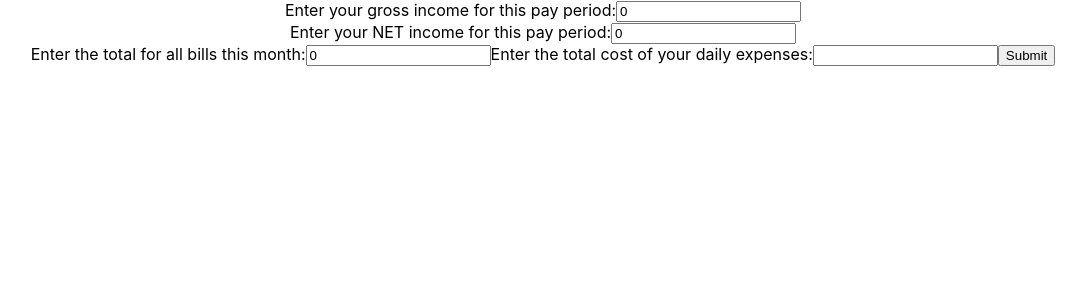
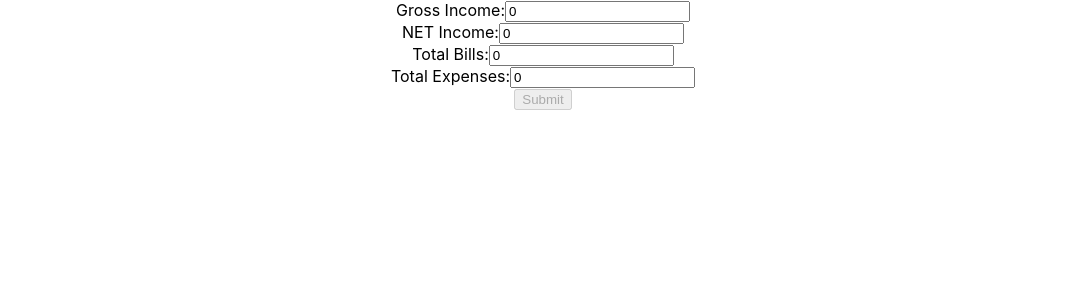
Before and after one commit to ChristopherHarwell/budget-calculator-ui, a React (Create React App) app: page / in a window 1280 px wide. Shown: the top 300 px of the page, without its empty margins (97-1183 px from the left). Built offline with nearby package versions, Linux system fonts and the light colour scheme; the HTML template or start-up script is replaced by a standard one.

Commit message:
Almost finished

```diff
--- a/package.json
+++ b/package.json
@@ -9,6 +9,7 @@
     "axios": "^0.26.1",
     "react": "^18.0.0",
     "react-dom": "^18.0.0",
+    "react-hook-form": "^7.29.0",
     "react-scripts": "5.0.0",
     "web-vitals": "^0.2.4",
     "workbox-background-sync": "^5.1.4",
@@ -22,7 +23,8 @@
     "workbox-range-requests": "^5.1.4",
     "workbox-routing": "^5.1.4",
     "workbox-strategies": "^5.1.4",
-    "workbox-streams": "^5.1.4"
+    "workbox-streams": "^5.1.4",
+    "yup": "^0.32.11"
   },
   "scripts": {
     "start": "react-scripts start",
--- a/src/App.js
+++ b/src/App.js
@@ -1,110 +1,14 @@
 import { useState, React } from "react";
+import Form from "./components/Form/Form";
 import logo from "./logo.svg";
 import "./App.css";
 
 function App() {
-  const initialFormValues = {
-    grossIncome: 0,
-    netIncome: 0,
-    bills: 0,
-  };
 
-  // const [grossIncome, setGrossIncome] = useState(0);
-  // const [netIncome, setNetIncome] = useState(0);
-  // const [bills, setBills] = useState(0);
-
-  const [budget, setBudget] = useState(initialFormValues);
-
-  const [formValues, setFormValues] = useState({
-    gross: 0,
-    net: 0,
-    bills: 0,
-    dailyExpenses: 0,
-  });
-
-  const onInputChange = (event) => {
-    const inputThatChanged = event.target.name;
-    const newValueForInput = event.target.value;
-    setFormValues({
-      ...formValues,
-      [inputThatChanged]: newValueForInput,
-    });
-  };
-
-  const handleSubmit = (event) => {
-    event.preventDefault();
-    const newBudget = {
-      gross: formValues.gross,
-      net: formValues.net,
-      bills: formValues.bills,
-      dailyExpenses: formValues.dailyExpenses
-    }
-    setBudget(newBudget);
-
-  };
-
-  // Savings stuff will be implemented later
-  const [savings, setSavings] = useState(0);
-  const [savingsPercentage, setSavingsPercentage] = useState(0);
-  const [savingsGoal, setSavingsGoal] = useState(0);
-  const [savingsGoalPercentage, setSavingsGoalPercentage] = useState(0);
 
   return <div className="App">
-          <Form
-        onInputChange={onInputChange}
-        formValues={budget}
-        onFormSubmit={handleSubmit}
-      />
+          <Form />
   </div>;
 }
 
-function Form(props) {
-  return (
-  <form onSubmit={props.handleSubmit}>
-    {/* Gross Income */}
-    <label>
-      Enter your gross income for this pay period:
-      <input
-        type="text"
-        value={props.formValues.grossIncome}
-        onChange={props.onInputChange}
-        name="grossIncome"
-      />
-    </label><br/>
-
-    {/* Net Income */}
-    <label>
-      Enter your NET income for this pay period:
-      <input
-        type="text"
-        name="netIncome"
-        value={props.formValues.netIncome}
-        onChange={props.onInputChange}
-      />
-    </label><br/>
-
-    {/* Bills */}
-    <label>
-      Enter the total for all bills this month:
-      <input
-        type="text"
-        value={props.formValues.bills}
-        onChange={props.onInputChange}
-      />
-    </label>
-
-    {/* Daily Expenses */}
-    <label>
-      Enter the total cost of your daily expenses:
-      <input
-        type="text"
-        value={props.formValues.dailyExpenses}
-        onChange={props.onInputChange}
-      />
-    </label>
-    <input type="submit" />
-    </form>
-  );
-}
-
 export default App;
--- a/src/budget.service.js
+++ b/src/budget.service.js
@@ -41,7 +41,7 @@ var allBills = 0;
 
 export function calculateMonthlyBills(bills) {
     for (const [_, value] of Object.entries(bills)) {
-        allBills += value;
+        allBills = value;
     }
 }
 
--- /dev/null
+++ b/src/components/Bills/Bills.jsx
@@ -0,0 +1,21 @@
+import React from 'react';
+
+const Bills = (props) => {
+    return (
+        <React.Fragment>
+            <label htmlFor='bills'>
+                Total Bills:
+                <input
+                    id='bills'
+                    type='number'
+                    name='bills'
+                    value={props.value}
+                    onChange={props.input}
+                />
+            </label>
+            <br/>
+        </React.Fragment>
+    );
+};
+
+export default Bills;
--- /dev/null
+++ b/src/components/Expenses/Expenses.jsx
@@ -0,0 +1,21 @@
+import React from 'react';
+
+const Expenses = (props) => {
+    return (
+        <React.Fragment>
+            <label htmlFor='dailyExpenses'>
+                Total Expenses:
+                <input
+                    id='dailyExpenses'
+                    type='number'
+                    name='dailyExpenses'
+                    value={props.value}
+                    onChange={props.input}
+                />
+            </label>
+            <br/>
+        </React.Fragment>
+    );
+};
+
+export default Expenses;
--- /dev/null
+++ b/src/components/Form/Form.jsx
@@ -0,0 +1,142 @@
+import React, { useState, useEffect } from "react";
+import * as yup from "yup";
+import axios from "axios";
+import Gross from "../Gross/Gross";
+import Net from "../Net/Net";
+import Submit from "../SubmitButton/Submit";
+import Expenses from "../Expenses/Expenses";
+import Bills from "../Bills/Bills";
+const Form = () => {
+    // Form State
+    const [formState, setFormState] = useState({
+        gross: 0,
+        net: 0,
+        bills: 0,
+        dailyExpenses: 0,
+    });
+
+    // state for errors
+    const [errors, setErrors] = useState({
+        gross: 0,
+        net: 0,
+        bills: 0,
+        dailyExpenses: 0,
+    });
+
+    // state for post requests
+    const [budget, setBudget] = useState([]);
+
+    // use yup to create form schema
+    const formSchema = yup.object().shape({
+        gross:
+            yup.number()
+                .moreThan(0)
+                .required("gross is a required field"),
+        net:
+            yup.number()
+                .moreThan(0)
+                .required("Net is a required field"),
+        bills:
+            yup.number()
+                .moreThan(0)
+                .required("Bills is a required field"),
+        dailyExpenses:
+            yup.number()
+                .required("Expenses is a required field"),
+    });
+
+    // keep track of input state
+    const inputChanged = (event) => {
+        event.persist();
+        const newFormData = {
+            ...formState,
+            [event.target.name]:event.target.value,
+        };
+        validateChange(event);
+        setFormState(newFormData);
+    };
+
+    // handle state when form is submitted
+    const sumbitForm = (event) => {
+        event.preventDefault();
+        axios
+            .post("https://budget-calculator-api-v1.herokuapp.com/budget/v1", formState)
+            .then((res) => {
+                setBudget([res.data, ...budget]);
+                console.log([res.data]);
+                // clear state after submitting
+                setFormState({
+                    gross: 0,
+                    net: 0,
+                    bills: 0,
+                    dailyExpenses: 0,
+                });
+            })
+            .catch((err) => console.error(err.res));
+    };
+    // submit button state
+    const [buttonDisabled, setButtonDisabled] = useState(true);
+
+    /** Each time the form value state is updated, check to see if it is valid per our schema.
+     * This will allow us to enable/disable the submit button
+     */
+    useEffect(() => {
+        // when input is valid change button state
+        formSchema.isValid(formState).then((valid) => {
+            setButtonDisabled(!valid);
+        });
+    }, [formState]);
+
+    // validate changes based on schema
+    const validateChange = (event) => {
+        yup
+            .reach(formSchema, event.target.name)
+            .validate(event.target.value)
+            .then((valid) => {
+                setErrors({
+                    ...errors,
+                    [event.target.name]: "",
+                });
+            })
+            .catch((err) => {
+                setErrors({
+                    ...errors,
+                    [event.target.name]: err.errors[0],
+                });
+            });
+    };
+
+    // convert budget object to array and loop over it
+    const userArray = Object.entries(budget);
+
+    return (
+        <React.Fragment>
+            <form onSubmit={sumbitForm}>
+                <Gross value={formState.gross} input={inputChanged} />
+                {errors.gross.length > 0 ? (
+                    <p className="error">{errors.gross}</p>
+                ) : null}
+                <Net value={formState.net} input={inputChanged} />
+                {errors.net.length > 0 ? <p className="error">{errors.net}</p> : null}
+                <Bills value={formState.bills} input={inputChanged} />
+                {errors.bills.length > 0 ? (
+                    <p className="error">{errors.bills}</p>
+                ) : null}
+                <Expenses value={formState.dailyExpenses} input={inputChanged} />
+                {errors.dailyExpenses.length > 0 ? (
+                    <p className="error">{errors.dailyExpenses}</p>
+                ) : null}
+
+                {userArray.map((bill) => (<pre>{JSON.stringify(bill, null, 2)}</pre>))}
+
+                <Submit
+                    value={formState.submit}
+                    input={inputChanged}
+                    disabled={buttonDisabled}
+                />
+            </form>
+        </React.Fragment>
+    );
+};
+
+export default Form;
--- /dev/null
+++ b/src/components/Gross/Gross.jsx
@@ -0,0 +1,21 @@
+import React from 'react';
+
+const Gross = (props) => {
+    return (
+        <React.Fragment>
+            <label htmlFor='gross'>
+                Gross Income:
+                <input
+                    id='gross'
+                    type='number'
+                    name='gross'
+                    value={props.value}
+                    onChange={props.input}
+                />
+            </label>
+            <br/>
+        </React.Fragment>
+    );
+};
+
+export default Gross;
--- /dev/null
+++ b/src/components/Net/Net.jsx
@@ -0,0 +1,21 @@
+import React from 'react';
+
+const Net = (props) => {
+    return (
+        <React.Fragment>
+            <label htmlFor='net'>
+                NET Income:
+                <input
+                    id='net'
+                    type='number'
+                    name='net'
+                    value={props.value}
+                    onChange={props.input}
+                />
+            </label>
+            <br/>
+        </React.Fragment>
+    );
+};
+
+export default Net;
--- /dev/null
+++ b/src/components/SubmitButton/Submit.jsx
@@ -0,0 +1,9 @@
+import React from 'react';
+
+const Submit = (props) => {
+    return (
+        <button disabled={props.disabled}>Submit</button>
+    );
+};
+
+export default Submit;
```
Also changed, not shown: 1 other file (tests, documents, lock files or other folders).
